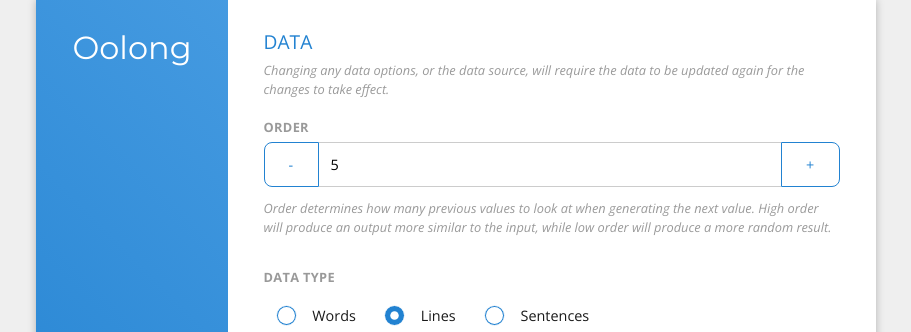
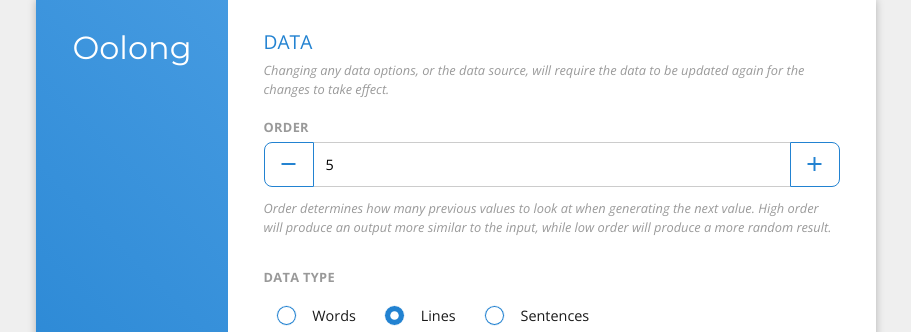
Before and after one commit to YtnomSnrub/oolong, a Jekyll site: the page built from index.html, in a window 1280 px wide. Shown: the top 332 px of the page, without its empty margins (184-1095 px from the left). Built offline with Jekyll 4.4.1, drawn with Linux system fonts in a browser that asks for light colours.

Commit message:
Improved accordion styling

```diff
--- a/_includes/dialog-preset-select.html
+++ b/_includes/dialog-preset-select.html
@@ -2,12 +2,11 @@
 <div class="dialog-content-inner dialog-content-fill">
     {%- assign preset_types = "Cities,Names" | split: "," -%}
     {%- for preset_type in preset_types -%}
-    <button class="accordion-heading">{{ preset_type }}</button>
+    {%- include elements/accordion.html title=preset_type -%}
     <div class="accordion-panel">
-        <h3 class="text-ruled">{{ preset_type }}</h3>
         <ul class="list-select">
             <li class="list-select-header flex-horizontal">
-                <span class="flex-fill">Name</span>
+                <span class="flex-fill">Preset Name</span>
                 <span>Lines</span>
             </li>
             {%- assign preset_value = "preset_" | append: preset_type | downcase -%}
--- /dev/null
+++ b/_includes/elements/accordion.html
@@ -0,0 +1,6 @@
+{%- if include.title -%}
+<button class="accordion-heading">
+    <span>{{ include.title }}</span>
+    <i class="material-icons">expand_more</i>
+</button>
+{%- endif -%}
--- a/_includes/head.html
+++ b/_includes/head.html
@@ -20,6 +20,7 @@
 
   <link href="https://fonts.googleapis.com/css?family=Montserrat:400,700&display=swap" rel="stylesheet">
   <link href="https://fonts.googleapis.com/css?family=Open+Sans:400,400i,700,700i&display=swap" rel="stylesheet">
+  <link href="https://fonts.googleapis.com/icon?family=Material+Icons" rel="stylesheet">
 
   {%- seo -%}
 
--- a/_layouts/oolong.html
+++ b/_layouts/oolong.html
@@ -16,10 +16,14 @@
         <div class="flex-vertical flex-container">
             <label for="InputLoadOrder" class="heading-description">Order</label>
             <div class="flex-horizontal">
-                <button class="button-small input-number-subtract input-connect-right" for="InputLoadOrder">-</button>
+                <button class="button-small button-icon input-number-subtract input-connect-right" for="InputLoadOrder">
+                    <i class="material-icons">remove</i>
+                </button>
                 <input type="text" name="loadorder" placeholder="Order" value="5" id="InputLoadOrder"
                     class="flex-fill input-connect-left input-connect-noborder-left input-connect-right  input-connect-noborder-right">
-                <button class="button-small input-number-add input-connect-left" for="InputLoadOrder">+</button>
+                <button class="button-small button-icon input-number-add input-connect-left" for="InputLoadOrder">
+                    <i class="material-icons">add</i>
+                </button>
             </div>
 
             <div class="flex-padding-small"></div>
--- a/_sass/content/accordion.scss
+++ b/_sass/content/accordion.scss
@@ -1,6 +1,9 @@
+$accordion-expand-size: 24px;
+
 .accordion-heading {
     width: 100%;
     padding: $padding-small $padding-large;
+    padding-right: $padding-large + $accordion-expand-size;
 
     cursor: pointer;
     text-align: left;
@@ -16,13 +19,24 @@
         padding: $padding-small $padding-medium;
     }
 
-    &::after {
-        display: block;
-        float: right;
+    i {
+        position: absolute;
+        right: $padding-large;
+        top: 0;
+        bottom: 0;
 
-        margin-left: $padding-small;
+        width: $accordion-expand-size;
+        height: $accordion-expand-size;
+        margin: auto;
 
-        content: "+";
+        transition: transform 0.2s ease-in-out;
+        transform: rotateX(0deg);
+
+        font-size: $accordion-expand-size;
+    }
+
+    &.accordion-expanded i {
+        transform: rotateX(180deg);
     }
 }
 
@@ -32,7 +46,7 @@
     max-height: 0;
     padding: 0 $padding-large;
 
-    transition: max-height 0s ease-in-out;
+    transition: max-height 0.5s ease-in-out;
 
     border-bottom: $border-width solid $border-color;
 
--- a/_sass/content/input.scss
+++ b/_sass/content/input.scss
@@ -133,6 +133,20 @@
         padding: $padding-small $padding-medium;
 
         flex: none;
+    }
+
+    &.button-icon {
+        display: flex;
+
+        padding: 0 $padding-small;
+
+        i {
+            width: 24px;
+            height: 24px;
+            margin: auto;
+
+            font-size: 24px;
+        }
     }
 
     &:hover {
--- a/assets/js/inputAccordion.js
+++ b/assets/js/inputAccordion.js
@@ -1,13 +1,17 @@
 "use strict";
 let accordions = document.getElementsByClassName("accordion-heading");
 for (let i = 0; i < accordions.length; i++) {
+    let accordion = accordions[i];
     accordions[i].addEventListener("click", function () {
-        this.classList.toggle("accordion-expanded");
-        let accordionPanel = this.nextElementSibling;
-        if (this.classList.contains("accordion-expanded")) {
-            accordionPanel.style.maxHeight = accordionPanel.scrollHeight + "px";
+        accordion.classList.toggle("accordion-expanded");
+        let accordionPanel = accordion.nextElementSibling;
+        // Set the transition-duration
+        // accordionPanel.style["transition-duration"] = (accordionPanel.scrollHeight * 0.001 * 0.3) + "s";
+        // Expand the accordion panel by setting the max-height
+        if (accordion.classList.contains("accordion-expanded")) {
+            accordionPanel.style["max-height"] = accordionPanel.scrollHeight + "px";
         } else {
-            accordionPanel.style.maxHeight = null;
+            accordionPanel.style["max-height"] = null;
         }
     });
 }
```
